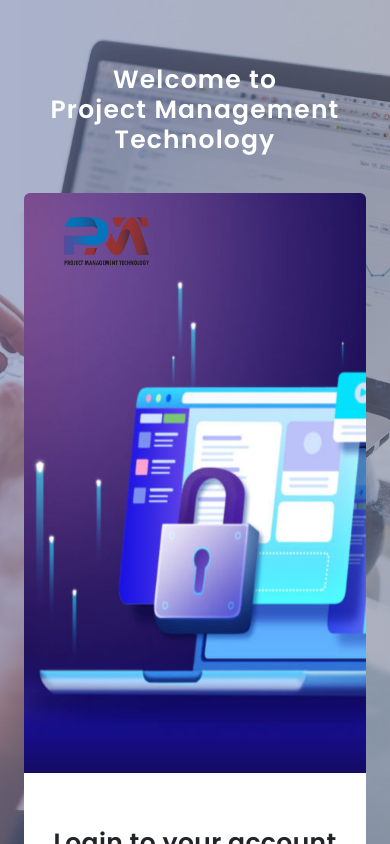
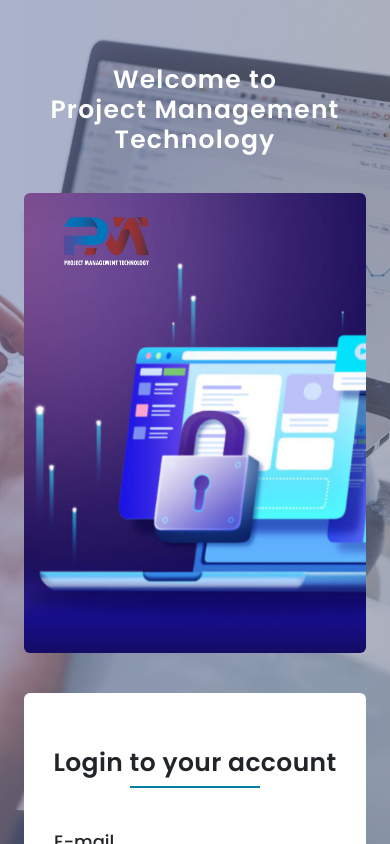
Before and after one commit to tangilur-rahman/simple-login-page, a React (Create React App) app: page / in a window 390 px wide. Built offline with nearby package versions, Linux system fonts and the light colour scheme.

Commit message:
finished 2nd

```diff
--- a/src/pages/LoginPage/LoginPage.css
+++ b/src/pages/LoginPage/LoginPage.css
@@ -206,9 +206,7 @@ input[type="password"] {
 	.login-body {
 		height: auto;
 	}
-	.login-body-img .right-img {
-		height: 580px;
-	}
+
 	.login-body .form-section {
 		height: 300px;
 	}
@@ -231,11 +229,12 @@ input[type="password"] {
 	}
 
 	.login-body-img .right-img {
-		border-radius: 6px 6px 0px 0px;
+		border-radius: 6px;
 	}
 
 	.login-body .login-form {
-		border-radius: 0px 0px 6px 6px;
+		border-radius: 6px;
+		margin: 40px 0 0 0;
 	}
 }
 @media screen and (max-width: 820px) {
--- a/src/pages/LoginPage/LoginPage.jsx
+++ b/src/pages/LoginPage/LoginPage.jsx
@@ -26,8 +26,8 @@ const LoginPage = () => {
 											className="img-fluid right-img"
 										/>
 										<img
-											src="/assets/loginPage/logo/PMT-LOGO-bl.png"
-											alt=""
+											src="/assets/loginPage/logo/PMT-LOGO-wh.png"
+											alt="logo"
 											className="img-fluid right-logo"
 										/>
 									</div>
```
Also changed, not shown: public/assets/loginPage/logo/PMT-LOGO-bl.png (deleted), public/assets/loginPage/logo/PMT-LOGO-wh.png (added).
